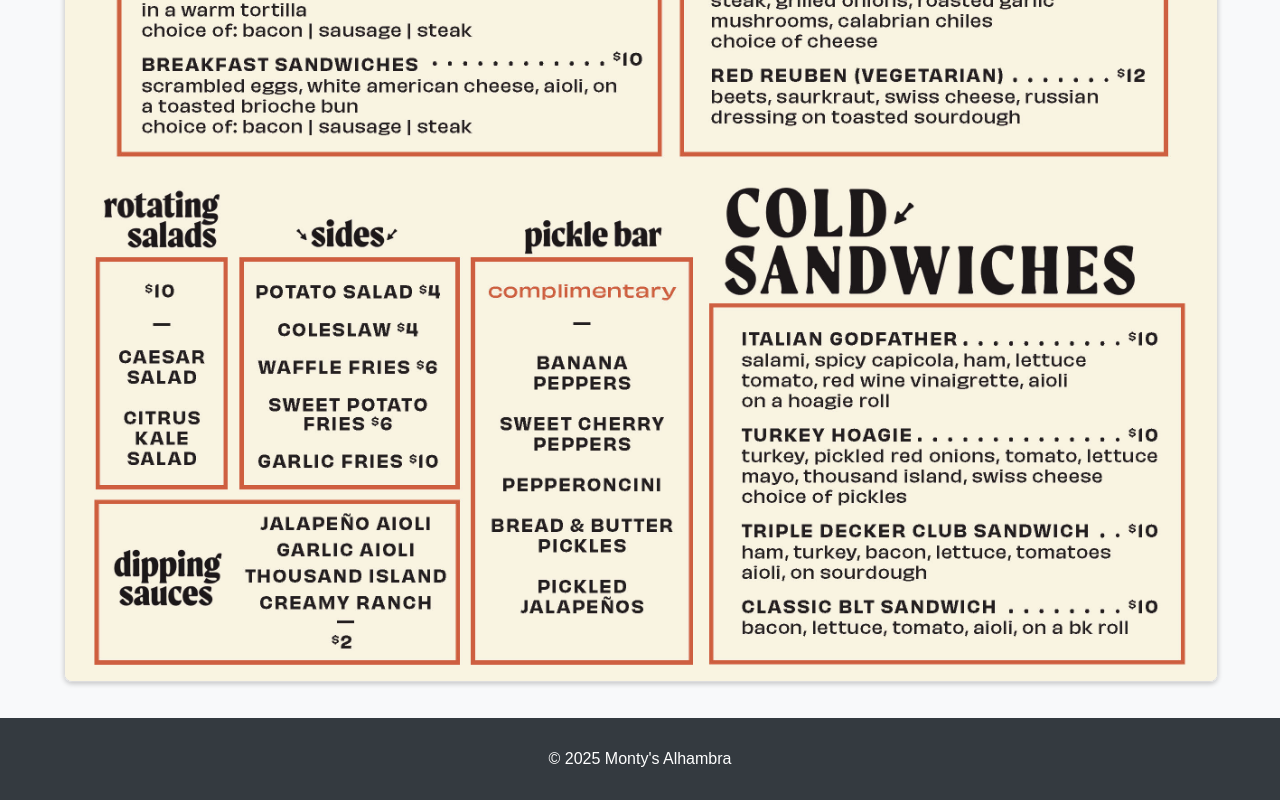
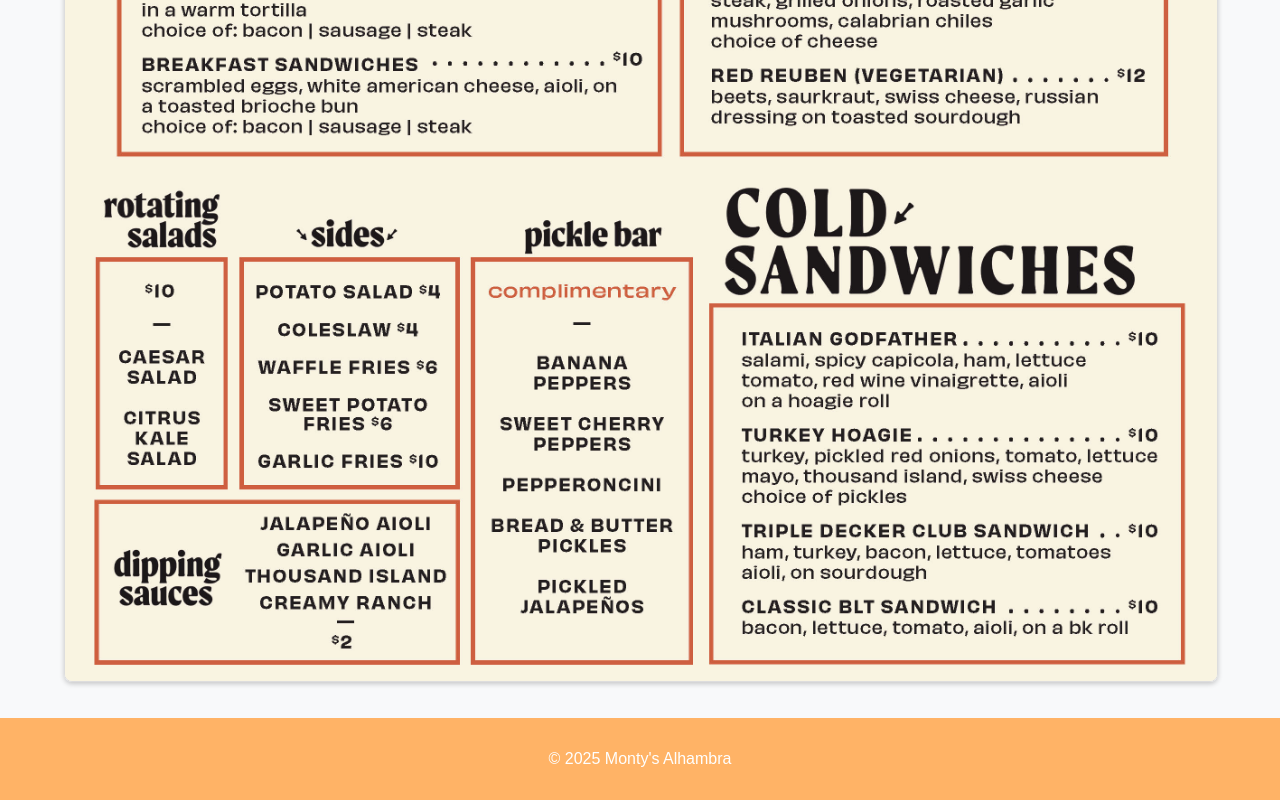
Before and after one commit to montysalhambra/menu-homepage, a plain HTML site: page index.html in a window 1280 px wide. Shown: the part 960-1760 px from the top of the page. Drawn offline with Linux system fonts and the light colour scheme.

Commit message:
Update index.html

```diff
--- a/index.html
+++ b/index.html
@@ -34,7 +34,7 @@
         footer {
             margin-top: 2rem;
             padding: 1rem;
-            background-color: #343a40;
+            background-color: #FFB366;
             color: white;
         }
     </style>
```
